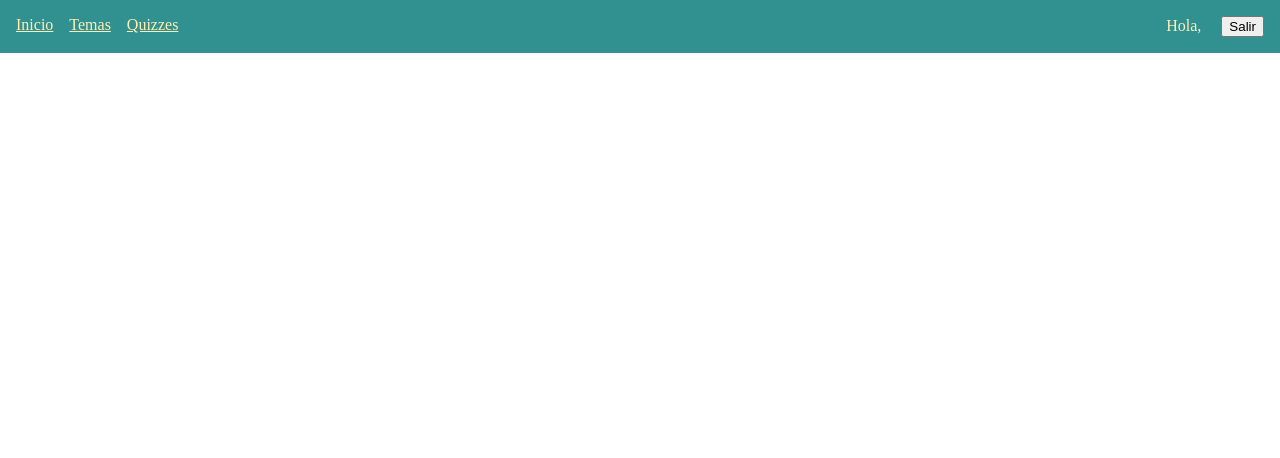
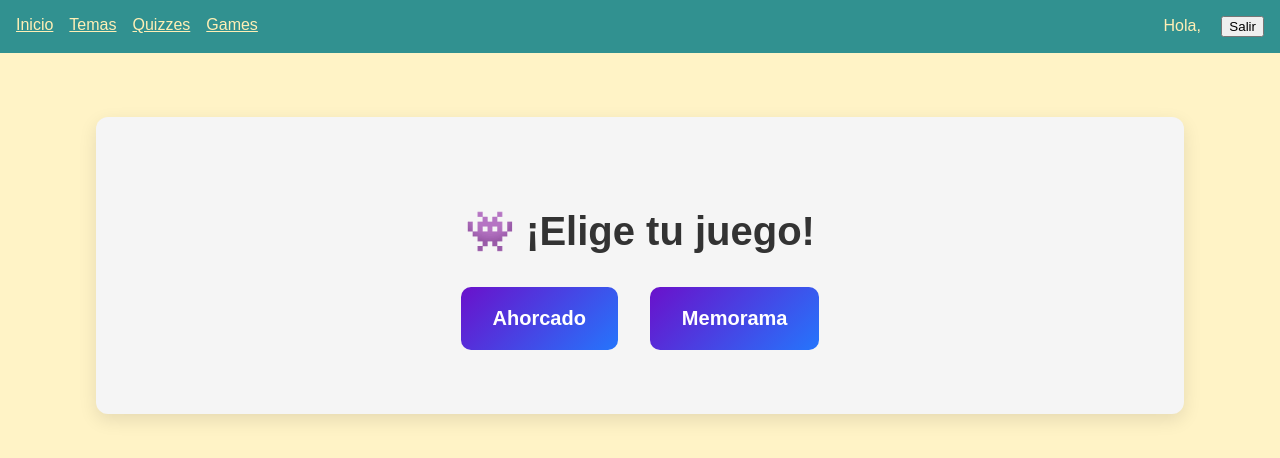
Before and after one commit to valemonteverde17/Frontend_CiberEduca, a React (Vite) app: page /games in a window 1280 px wide. Shown: the top 458 px of the page. Built offline with nearby package versions, Linux system fonts and the light colour scheme; sample sign-in values are in the browser's storage.

Commit message:
Games añadido

```diff
--- a/src/App.jsx
+++ b/src/App.jsx
@@ -8,6 +8,7 @@ import Topics from './pages/Topics';
 import Quizzes from './pages/Quizzes';
 import ProtectedRoute from './components/ProtectedRoute';
 import CreateQuizzes from "./pages/CreateQuizzes";
+import Games from './pages/games/Games';
 import Hangman from './pages/games/Hangman';
 import Memorama from './pages/games/Memorama';
 
@@ -37,6 +38,11 @@ function App() {
         <Hangman />
       </ProtectedRoute>
     } />
+    <Route path="/games" element={
+         <ProtectedRoute>
+         <Games />
+         </ProtectedRoute>
+       } />
           <Route path="/games/memorama" element={
       <ProtectedRoute>
         <Memorama />
--- a/src/components/Navbar.jsx
+++ b/src/components/Navbar.jsx
@@ -16,7 +16,7 @@ export default function Navbar() {
         <Link to="/" style={{ marginRight: '1rem', color: '#ffefb5' }}>Inicio</Link>
         {user && <Link to="/topics" style={{ marginRight: '1rem', color: '#ffefb5' }}>Temas</Link>}
         {user && <Link to="/quizzes" style={{ marginRight: '1rem', color: '#ffefb5' }}>Quizzes</Link>}
-
+        {user && <Link to="/games" style={{ marginRight: '1rem', color: '#ffefb5' }}>Games</Link>}
       </div>
       <div>
         {!user && <>
--- /dev/null
+++ b/src/pages/games/Games.css
@@ -0,0 +1,52 @@
+body {
+ background-color: #FFF3C6; /* Color ligeramente más visible */
+  margin: 0;
+  padding: 0;
+  font-family: Arial, sans-serif; /* opcional, mejora la tipografía */
+}
+
+.games-container {
+  width: 90vw;
+  max-width: 960px;
+  margin: 4rem auto;
+  padding: 4rem;
+  background: #f5f5f5; /* mismo color que el fondo del body */
+  border-radius: 12px;
+  box-shadow: 0 6px 18px rgba(0,0,0,0.1);
+  text-align: center;
+}
+
+.games-title {
+  font-size: 2.5rem;
+  margin-bottom: 2rem;
+  color: #333;
+}
+
+.games-buttons {
+  display: flex;
+  justify-content: center;
+  gap: 2rem;
+}
+
+.game-btn {
+  flex: 1;
+  padding: 1.25rem 2rem;
+  font-size: 1.25rem;
+  font-weight: 600;
+  color: #fff;
+  background: linear-gradient(135deg, #6a11cb, #2575fc);
+  border: none;
+  border-radius: 10px;
+  cursor: pointer;
+  transition: transform 0.2s ease, box-shadow 0.2s ease;
+}
+
+.game-btn:hover {
+  transform: translateY(-3px);
+  box-shadow: 0 8px 24px rgba(0,0,0,0.15);
+}
+
+.game-btn:active {
+  transform: translateY(0);
+  box-shadow: 0 4px 12px rgba(0,0,0,0.1);
+}
--- /dev/null
+++ b/src/pages/games/Games.jsx
@@ -0,0 +1,21 @@
+import React from 'react';
+import { Link } from 'react-router-dom';
+import './games.css';
+
+const Games = () => {
+  return (
+    <div className="games-container">
+      <h1 className="games-title">👾 ¡Elige tu juego!</h1>
+      <div className="games-buttons">
+        <Link to="/games/hangman">
+          <button className="game-btn">Ahorcado</button>
+        </Link>
+        <Link to="/games/memorama">
+          <button className="game-btn">Memorama</button>
+        </Link>
+      </div>
+    </div>
+  );
+};
+
+export default Games;
```
Also changed, not shown: 1 other file (tests, documents, lock files or other folders).
